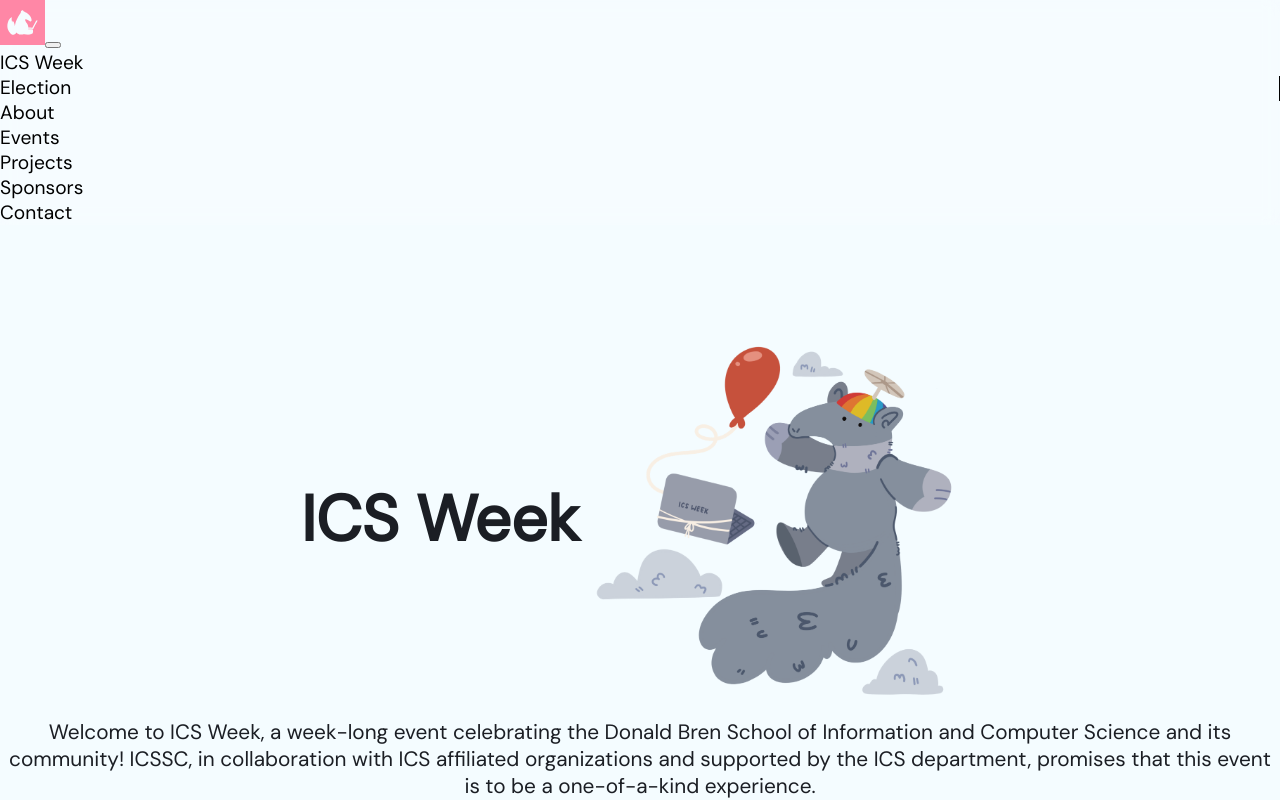
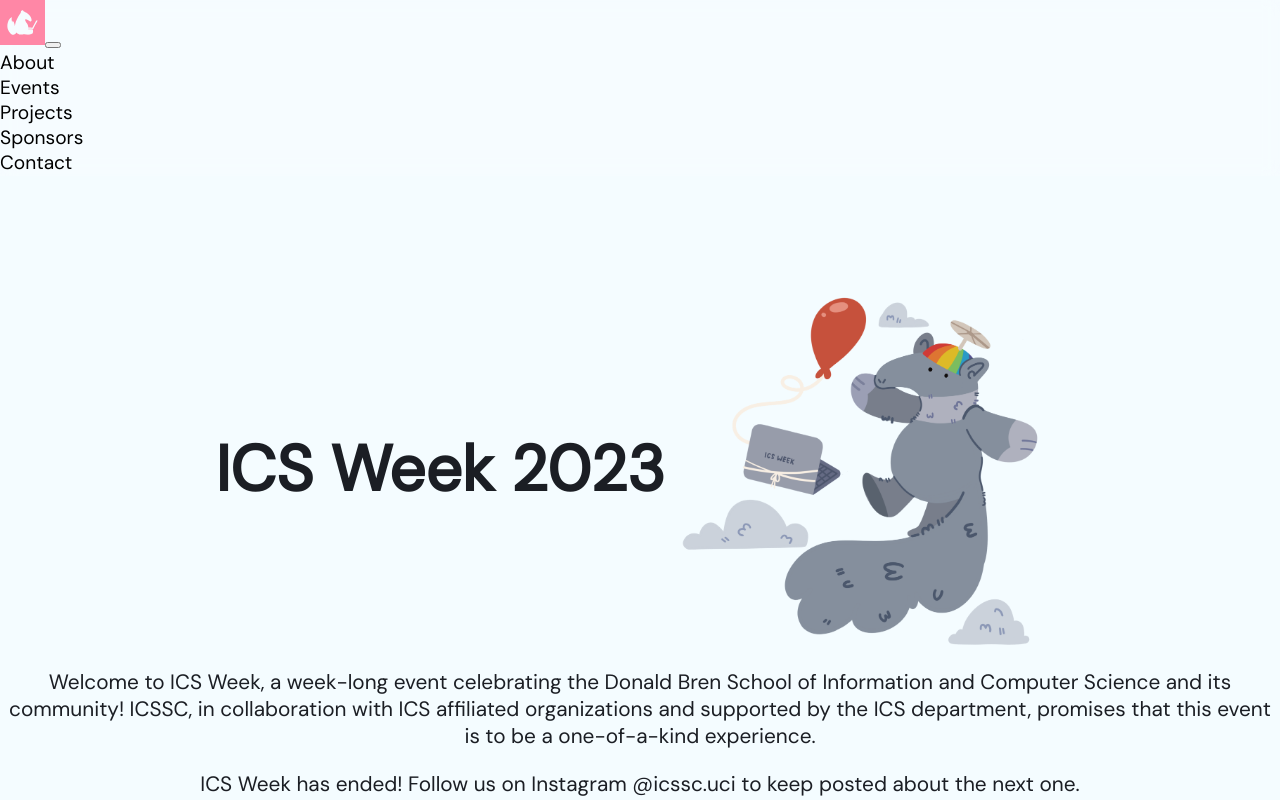
Before and after one commit to icssc/icssc-website, a Next.js app: page /ics-week in a window 1280 px wide. Shown: the top 800 px of the page. Built offline with nearby package versions, Linux system fonts and the light colour scheme.

Commit message:
quick updates to get started for fall 2023

```diff
--- a/components/navbar.js
+++ b/components/navbar.js
@@ -15,13 +15,13 @@ export default function NavBar() {
             <Navbar.Toggle aria-controls="collapsable-navbar" />
             <Navbar.Collapse id="collapsable-navbar">
                 <Nav className="ml-auto mt2 mt-lg-0">
-                    <Nav.Item title="Events" className="mr-4 mb-2 mb-lg-0">
+                    {/* <Nav.Item title="Events" className="mr-4 mb-2 mb-lg-0">
                         <Nav.Link href="/ics-week">ICS Week</Nav.Link>
                     </Nav.Item>
                     <NavDropdown title="Election" id="nav-dropdown" className="mr-4 mb-2 mb-lg-0 nav-unique-element" >
                         <NavDropdown.Item href="/election">Election</NavDropdown.Item>
                         <NavDropdown.Item href="/candidates">Candidates</NavDropdown.Item>
-                    </NavDropdown>
+                    </NavDropdown> */}
                     <NavDropdown title="About" id="nav-dropdown" className="mr-4 mb-2 mb-lg-0" >
                         <NavDropdown.Item href="/about">About Us</NavDropdown.Item>
                         <NavDropdown.Item href="/committees">Committees</NavDropdown.Item>
@@ -29,9 +29,13 @@ export default function NavBar() {
                         <NavDropdown.Divider />
                         <NavDropdown.Item href="/get-involved">Join Us</NavDropdown.Item>
                     </NavDropdown>
-                    <Nav.Item title="Events" className="mr-4 mb-2 mb-lg-0">
+                    {/* <Nav.Item title="Events" className="mr-4 mb-2 mb-lg-0">
                         <Nav.Link href="/events">Events</Nav.Link>
-                    </Nav.Item>
+                    </Nav.Item> */}
+                    <NavDropdown title="Events" id="nav-dropdown" className="mr-4 mb-2 mb-lg-0" >
+                        <NavDropdown.Item href="/events">Our Events</NavDropdown.Item>
+                        <NavDropdown.Item href="/ics-week">ICS Week</NavDropdown.Item>
+                    </NavDropdown>
                     <Nav.Item title="Projects" className="mr-4 mb-2 mb-lg-0">
                         <Nav.Link href="/projects">Projects</Nav.Link>
                     </Nav.Item>
--- a/pages/ics-week.js
+++ b/pages/ics-week.js
@@ -77,7 +77,7 @@ export default function ICSWeek() {
         <Container>
             <div className={styles.banner}>
                 <div>
-                    <h1>ICS Week</h1>
+                    <h1>ICS Week 2023</h1>
                     <img
                         className={styles.anteater}
                         src="\assets\img\graphics\ICS_Week_Logo_1.png"
@@ -88,7 +88,7 @@ export default function ICSWeek() {
                 </p>
                 <br/>
                 <br />
-                <p>There will also be a raffle on our Instagram: @icssc.uci so make sure to follow us and stay posted.</p>
+                <p>ICS Week has ended! Follow us on Instagram @icssc.uci to keep posted about the next one.</p>
             </div>
 
             <div className={styles.schedule}>
--- a/pages/sponsors.js
+++ b/pages/sponsors.js
@@ -33,12 +33,12 @@ function Sponsor(props) {
 
 export default function Sponsors() {
   return (
-    <Container>
+    <Container style={{height:"calc(80vh)"}}>
       <div className="banner">
         <h1>Sponsors</h1>
       </div>
-      <h2>Our 2020 Sponsors</h2>
-      {SponsorsData.map(sponsor => <Sponsor {...sponsor} key={sponsor.name}/>)}
+      <h2 style={{textAlign:"center"}}>More sponsor info coming soon!</h2>
+      {/* {SponsorsData.map(sponsor => <Sponsor {...sponsor} key={sponsor.name}/>)} */}
     </Container>
   )
 }
```
Also changed, not shown: pages/index.js (+4 -4 lines).
